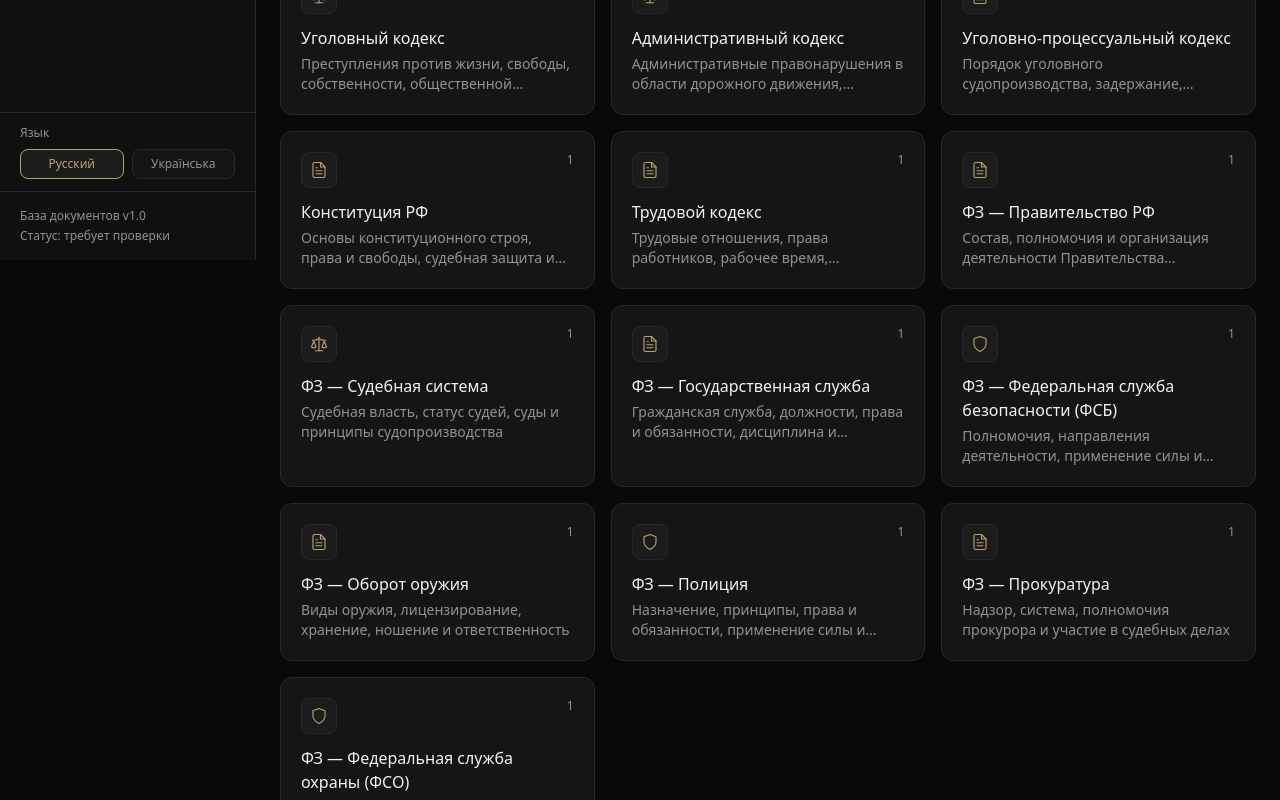
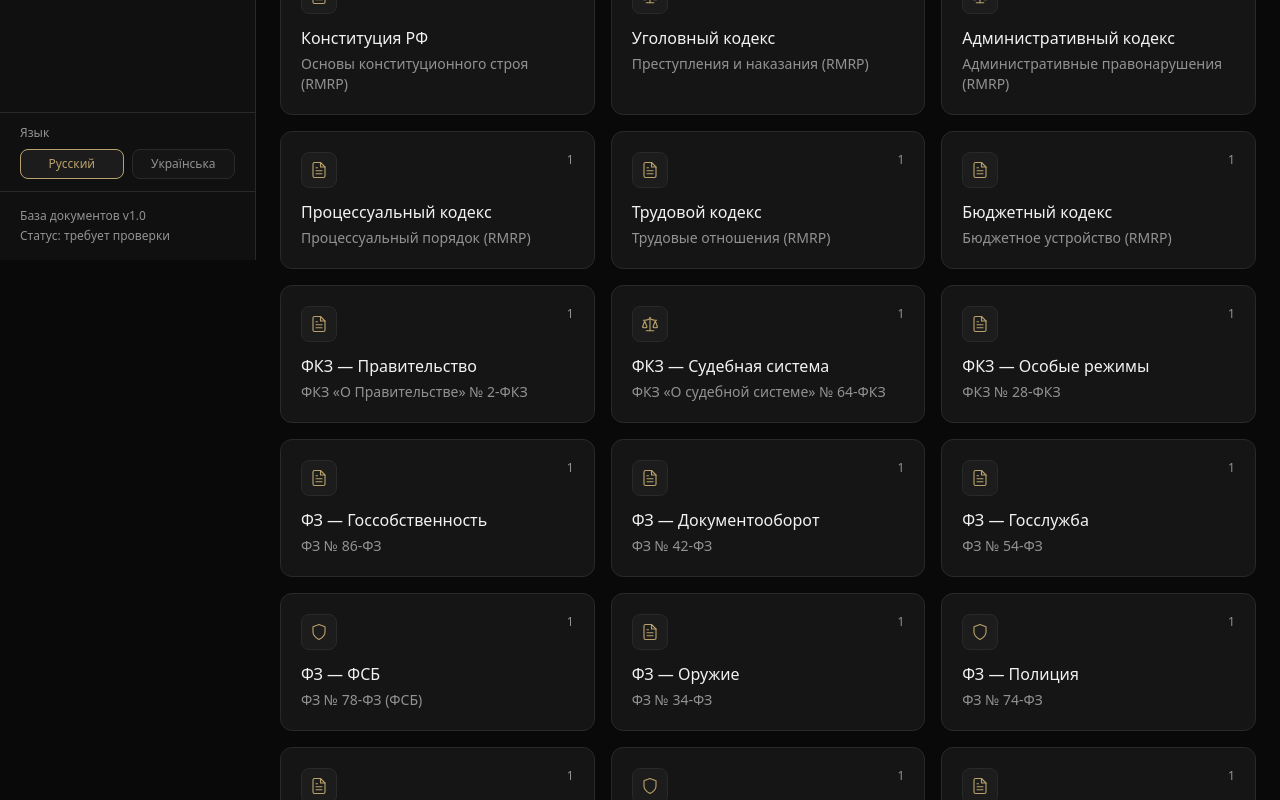
Before and after one commit to Enly52NGG/onyx, a Next.js app: page / in a window 1280 px wide. Shown: the part 540-1340 px from the top of the page. Built offline with nearby package versions, Linux system fonts and the light colour scheme.

Commit message:
Add files via upload

```diff
--- a/src/data/categories.ts
+++ b/src/data/categories.ts
@@ -1,84 +1,33 @@
 import { CategoryInfo } from '@/lib/types';
 
 export const categories: CategoryInfo[] = [
-  {
-    id: 'criminal_code',
-    title: 'Уголовный кодекс',
-    description: 'Преступления против жизни, свободы, собственности, общественной безопасности и государственной власти',
-    icon: 'Scale',
-  },
-  {
-    id: 'admin_code',
-    title: 'Административный кодекс',
-    description: 'Административные правонарушения в области дорожного движения, общественного порядка и управления',
-    icon: 'FileWarning',
-  },
-  {
-    id: 'procedure',
-    title: 'Уголовно-процессуальный кодекс',
-    description: 'Порядок уголовного судопроизводства, задержание, следственные действия и меры пресечения',
-    icon: 'Gavel',
-  },
-  {
-    id: 'constitution',
-    title: 'Конституция РФ',
-    description: 'Основы конституционного строя, права и свободы, судебная защита и органы власти',
-    icon: 'Landmark',
-  },
-  {
-    id: 'labor',
-    title: 'Трудовой кодекс',
-    description: 'Трудовые отношения, права работников, рабочее время, дисциплина и увольнение',
-    icon: 'Briefcase',
-  },
-  {
-    id: 'government',
-    title: 'ФЗ — Правительство РФ',
-    description: 'Состав, полномочия и организация деятельности Правительства Российской Федерации',
-    icon: 'Building2',
-  },
-  {
-    id: 'judiciary',
-    title: 'ФЗ — Судебная система',
-    description: 'Судебная власть, статус судей, суды и принципы судопроизводства',
-    icon: 'Scale',
-  },
-  {
-    id: 'civil_service',
-    title: 'ФЗ — Государственная служба',
-    description: 'Гражданская служба, должности, права и обязанности, дисциплина и противодействие коррупции',
-    icon: 'Users',
-  },
-  {
-    id: 'fsb',
-    title: 'ФЗ — Федеральная служба безопасности (ФСБ)',
-    description: 'Полномочия, направления деятельности, применение силы и контроль ФСБ',
-    icon: 'Shield',
-  },
-  {
-    id: 'weapons',
-    title: 'ФЗ — Оборот оружия',
-    description: 'Виды оружия, лицензирование, хранение, ношение и ответственность',
-    icon: 'Crosshair',
-  },
-  {
-    id: 'police',
-    title: 'ФЗ — Полиция',
-    description: 'Назначение, принципы, права и обязанности, применение силы и структура МВД',
-    icon: 'ShieldCheck',
-  },
-  {
-    id: 'prosecutor',
-    title: 'ФЗ — Прокуратура',
-    description: 'Надзор, система, полномочия прокурора и участие в судебных делах',
-    icon: 'FileSearch',
-  },
-  {
-    id: 'fso',
-    title: 'ФЗ — Федеральная служба охраны (ФСО)',
-    description: 'Государственная охрана, объекты охраны, полномочия и применение силы',
-    icon: 'Lock',
-  },
+  { id: 'constitution', title: 'Конституция РФ', description: 'Основы конституционного строя (RMRP)', icon: 'Landmark' },
+  { id: 'criminal_code', title: 'Уголовный кодекс', description: 'Преступления и наказания (RMRP)', icon: 'Scale' },
+  { id: 'admin_code', title: 'Административный кодекс', description: 'Административные правонарушения (RMRP)', icon: 'FileWarning' },
+  { id: 'procedure', title: 'Процессуальный кодекс', description: 'Процессуальный порядок (RMRP)', icon: 'Gavel' },
+  { id: 'labor', title: 'Трудовой кодекс', description: 'Трудовые отношения (RMRP)', icon: 'Briefcase' },
+  { id: 'budget', title: 'Бюджетный кодекс', description: 'Бюджетное устройство (RMRP)', icon: 'File' },
+  { id: 'government', title: 'ФКЗ — Правительство', description: 'ФКЗ «О Правительстве» № 2-ФКЗ', icon: 'Building2' },
+  { id: 'judiciary', title: 'ФКЗ — Судебная система', description: 'ФКЗ «О судебной системе» № 64-ФКЗ', icon: 'Scale' },
+  { id: 'special_regimes', title: 'ФКЗ — Особые режимы', description: 'ФКЗ № 28-ФКЗ', icon: 'Shield' },
+  { id: 'state_property', title: 'ФЗ — Госсобственность', description: 'ФЗ № 86-ФЗ', icon: 'Lock' },
+  { id: 'document_flow', title: 'ФЗ — Документооборот', description: 'ФЗ № 42-ФЗ', icon: 'File' },
+  { id: 'civil_service', title: 'ФЗ — Госслужба', description: 'ФЗ № 54-ФЗ', icon: 'Users' },
+  { id: 'fsb', title: 'ФЗ — ФСБ', description: 'ФЗ № 78-ФЗ (ФСБ)', icon: 'Shield' },
+  { id: 'weapons', title: 'ФЗ — Оружие', description: 'ФЗ № 34-ФЗ', icon: 'Crosshair' },
+  { id: 'police', title: 'ФЗ — Полиция', description: 'ФЗ № 74-ФЗ', icon: 'ShieldCheck' },
+  { id: 'prosecutor', title: 'ФЗ — Прокуратура', description: 'ФЗ № 14-ФЗ', icon: 'FileSearch' },
+  { id: 'fso', title: 'ФЗ — ФСО', description: 'ФЗ № 22-ФЗ (ФСО)', icon: 'Lock' },
+  { id: 'traffic', title: 'ФЗ — ПДД', description: 'ФЗ № 90-ФЗ', icon: 'File' },
+  { id: 'state_secret', title: 'ФЗ — Гостайна', description: 'ФЗ № 10-ФЗ', icon: 'Lock' },
+  { id: 'mass_media', title: 'ФЗ — СМИ', description: 'О средствах массовой информации', icon: 'File' },
+  { id: 'commercial', title: 'ФЗ — Коммерция', description: 'ФЗ № 12-ФЗ', icon: 'Briefcase' },
+  { id: 'health', title: 'ФЗ — Здравоохранение', description: 'ФЗ № 29-ФЗ', icon: 'File' },
+  { id: 'road_org', title: 'ФЗ — Организация ДД', description: 'ФЗ № 99-ФЗ', icon: 'File' },
+  { id: 'advocacy', title: 'ФЗ — Адвокатура', description: 'ФЗ № 50-ФЗ', icon: 'Scale' },
+  { id: 'penal', title: 'ФЗ — УИН', description: 'ФЗ № 66-ФЗ', icon: 'Lock' },
+  { id: 'investigative', title: 'ФЗ — СК', description: 'ФЗ № 88-ФЗ', icon: 'FileSearch' },
+  { id: 'airspace', title: 'ФЗ — Воздушное пространство', description: 'ФЗ № 95-ФЗ', icon: 'File' },
 ];
 
 export const categoryMap = Object.fromEntries(
```
